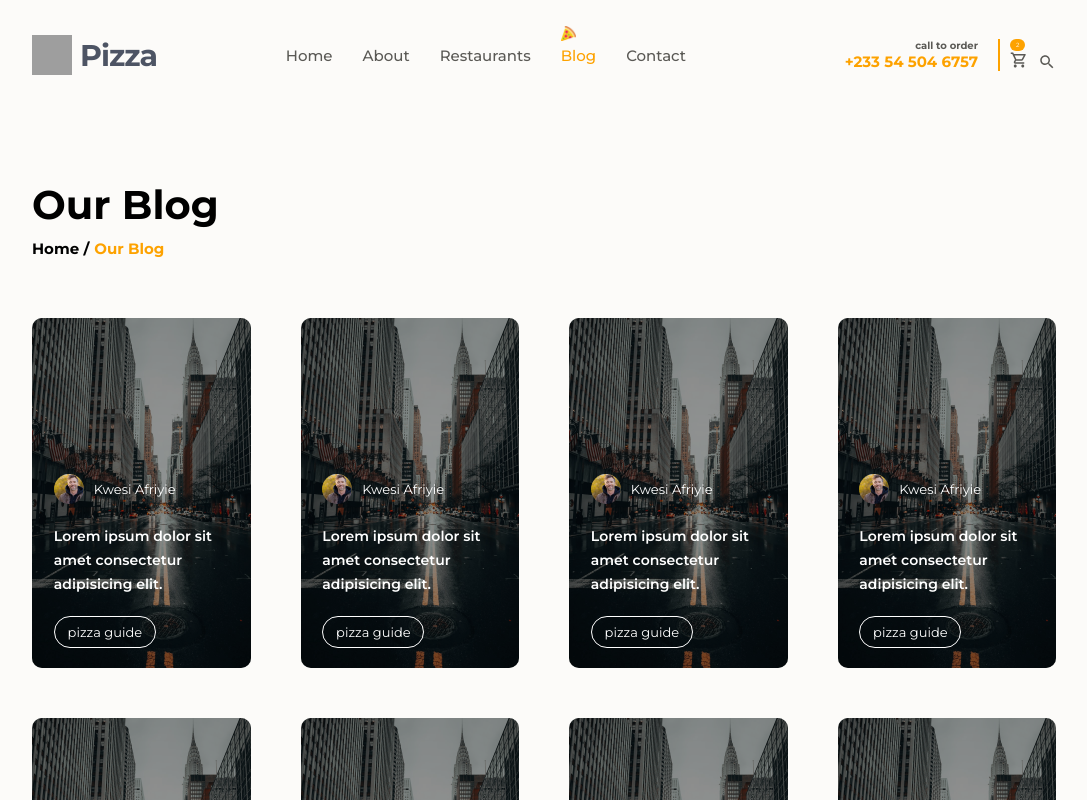
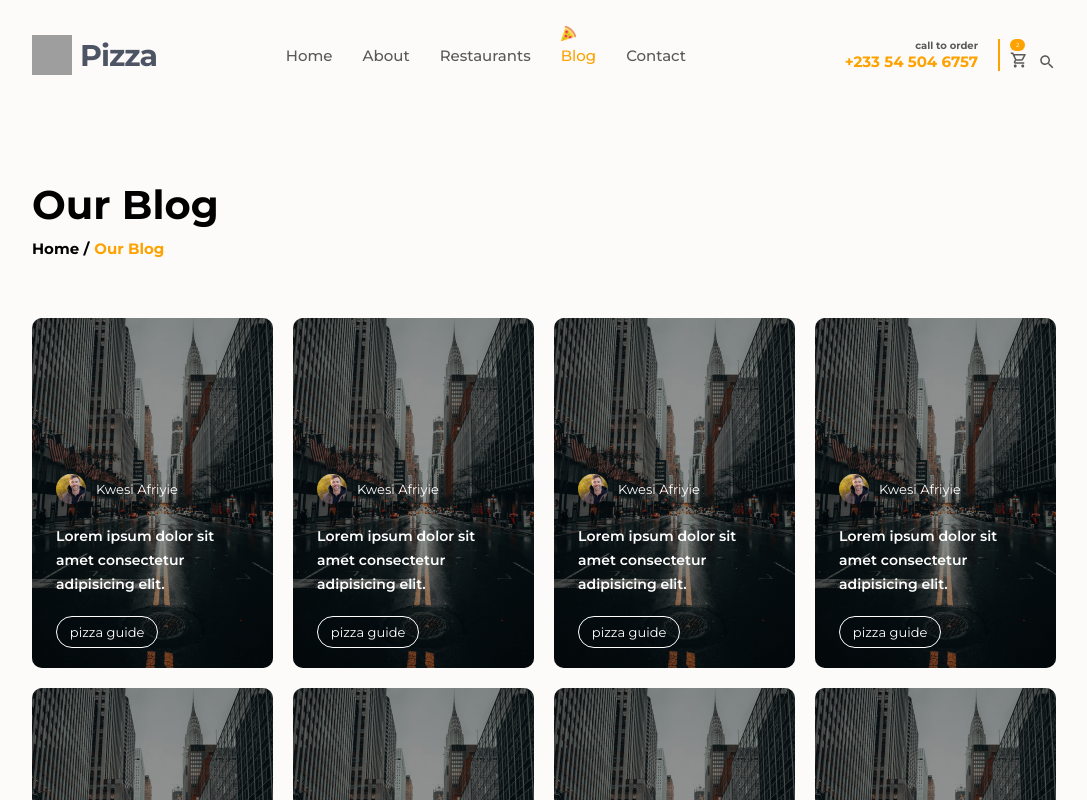
Before and after one commit to Kwesi-dev/pizza-shop, a React (Create React App) app in the folder frontend/: page /blog in a window 1280 px wide. Shown: the top 800 px of the page, without its empty margins (96-1183 px from the left). Built offline with nearby package versions, Linux system fonts and the light colour scheme; grey boxes are pictures that could not be loaded.

Commit message:
working on products details page

```diff
--- a/frontend/src/pages/blog/blog.scss
+++ b/frontend/src/pages/blog/blog.scss
@@ -30,7 +30,7 @@
             width: 100%;
             display: grid;
             grid-template-columns: repeat(4, 1fr);
-            gap: 50px;
+            gap: 20px;
             margin-bottom: 50px;
         }
         .load-blogs-container{
```
